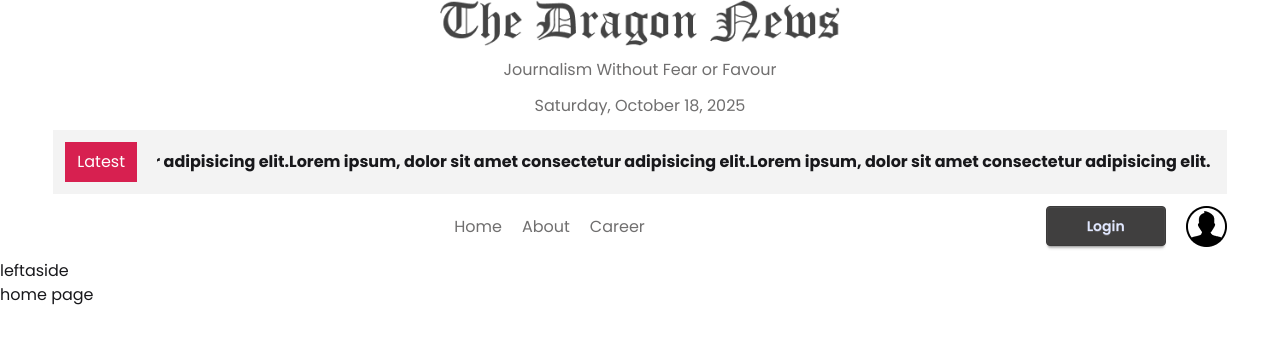
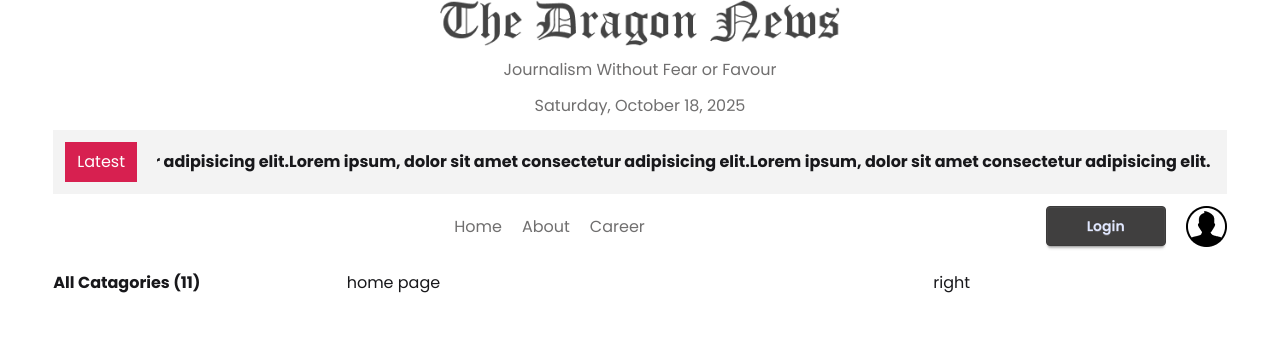
Before and after one commit to Badsha012/dragon_news, a React (Vite) app: page / in a window 1280 px wide. Shown: the top 344 px of the page. Built offline with nearby package versions, Linux system fonts and the light colour scheme.

Commit message:
update code

```diff
--- /dev/null
+++ b/src/Components/Categories.jsx
@@ -0,0 +1,14 @@
+import React, { use } from 'react';
+ const catagoriesPromise= fetch("/categories.json").then(res =>res.json());
+
+const Categories = () => {
+    const categories=use(catagoriesPromise)
+
+    return (
+        <div>
+            <h2 className='font-bold'>All Catagories ({categories.length})</h2>
+        </div>
+    );
+};
+
+export default Categories;
--- a/src/Components/HomeLayout/LeftAside.jsx
+++ b/src/Components/HomeLayout/LeftAside.jsx
@@ -1,9 +1,13 @@
-import React from 'react';
+import React, { Suspense } from 'react';
+import Categories from '../Categories';
 
 const LeftAside = () => {
     return (
         <div>
-            leftaside
+            <Suspense fallback={<span className="loading loading-dots loading-xl"></span>}>
+                 <Categories></Categories>
+            </Suspense>
+
         </div>
     );
 };
--- a/src/Components/HomeLayout/RightAside.jsx
+++ b/src/Components/HomeLayout/RightAside.jsx
@@ -3,7 +3,7 @@ import React from 'react';
 const RightAside = () => {
     return (
         <div>
-
+            right
         </div>
     );
 };
--- a/src/Layouts/HomeLayout.jsx
+++ b/src/Layouts/HomeLayout.jsx
@@ -4,6 +4,7 @@ import Header from '../Components/Header';
 import LatestNews from '../Components/LatestNews';
 import Navbar from '../Components/Navbar';
 import LeftAside from '../Components/HomeLayout/LeftAside';
+import RightAside from '../Components/HomeLayout/RightAside';
 
 const HomeLayout = () => {
     return (
@@ -17,17 +18,19 @@ const HomeLayout = () => {
                     <Navbar></Navbar>
                 </nav>
             </header>
-            <main>
+            <main className='w-11/12 mx-auto py-3  grid grid-cols-12'>
 
 
-          <aside>
+          <aside className='col-span-3'>
             <LeftAside></LeftAside>
           </aside>
 
-                <section className='main'>
+                <section className='main col-span-6'>
                     <Outlet></Outlet>
                 </section>
-                <section className='right_nav'></section>
+                <aside className='col-span-3'>
+                    <RightAside></RightAside>
+                </aside>
             </main>
         </div>
     );
```
